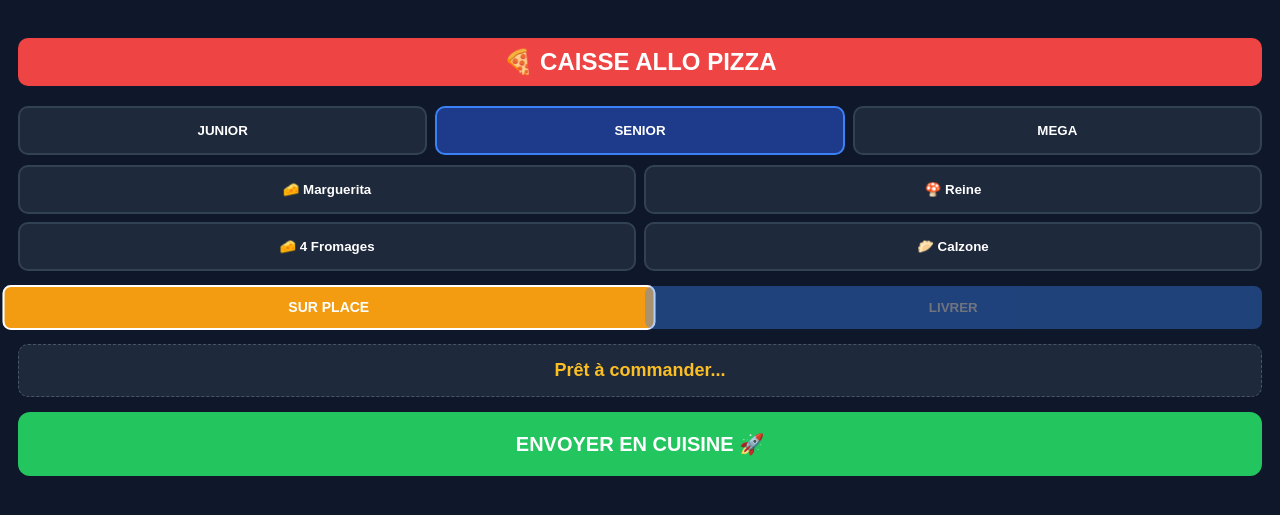
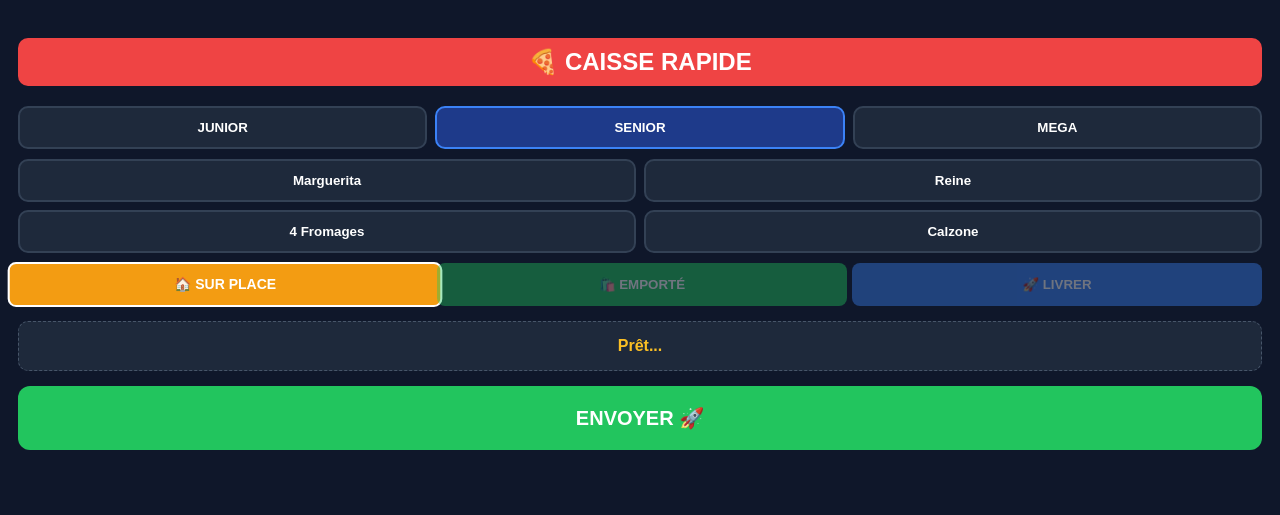
Before and after one commit to kamwagabriel/pizza-ia-pro, a Flask app: page /cashier in a window 1280 px wide. Shown: the top 515 px of the page. Run offline with Flask 3, Linux system fonts and the light colour scheme; some libraries are stand-ins or nearby versions.

Commit message:
Update cashier.html

```diff
--- a/templates/cashier.html
+++ b/templates/cashier.html
@@ -3,20 +3,21 @@
 <head>
     <meta charset="UTF-8">
     <meta name="viewport" content="width=device-width, initial-scale=1.0">
-    <title>🍕 CAISSE RAPIDE</title>
+    <title>🍕 CAISSE PIZZA IA</title>
     <script src="https://cdnjs.cloudflare.com/ajax/libs/socket.io/4.0.1/socket.io.js"></script>
     <style>
         body { font-family: sans-serif; background: #0f172a; color: white; padding: 10px; text-align: center; }
         .grid { display: grid; grid-template-columns: 1fr 1fr; gap: 8px; margin: 10px 0; }
-        .btn { background: #1e293b; border: 2px solid #334155; color: white; padding: 15px; border-radius: 10px; cursor: pointer; font-weight: bold; }
+        .btn { background: #1e293b; border: 2px solid #334155; color: white; padding: 12px; border-radius: 10px; cursor: pointer; font-weight: bold; }
         .btn.active { border-color: #3b82f6; background: #1e3a8a; }
         .btn-send { background: #22c55e; color: white; width: 100%; border: none; padding: 20px; border-radius: 12px; font-weight: bold; font-size: 20px; cursor: pointer; margin-top: 15px; }
-        .type-btn { padding: 12px; border-radius: 8px; border: none; color: white; font-weight: bold; opacity: 0.4; }
-        .type-btn.active { opacity: 1; border: 2px solid white; transform: scale(1.05); }
+        .type-grid { display: flex; gap: 5px; margin-bottom: 15px; }
+        .type-btn { flex: 1; padding: 12px; border: none; border-radius: 8px; color: white; font-weight: bold; opacity: 0.4; cursor: pointer; }
+        .type-btn.active { opacity: 1; transform: scale(1.05); border: 2px solid white; }
     </style>
 </head>
 <body>
-    <h2 style="background:#ef4444; padding:10px; border-radius:10px;">🍕 CAISSE ALLO PIZZA</h2>
+    <h2 style="background:#ef4444; padding:10px; border-radius:10px;">🍕 CAISSE RAPIDE</h2>
 
     <div class="grid" style="grid-template-columns: 1fr 1fr 1fr;">
         <button id="s-Junior" class="btn" onclick="setS('Junior', 0)">JUNIOR</button>
@@ -25,22 +26,23 @@
     </div>
 
     <div class="grid">
-        <button class="btn pz" id="p-Marguerita" onclick="setP('Marguerita', 8)">🧀 Marguerita</button>
-        <button class="btn pz" id="p-Reine" onclick="setP('Reine', 10)">🍄 Reine</button>
-        <button class="btn pz" id="p-4Fromages" onclick="setP('4 Fromages', 12)">🧀 4 Fromages</button>
-        <button class="btn pz" id="p-Calzone" onclick="setP('Calzone', 11)">🥟 Calzone</button>
+        <button class="btn pz" id="p-Marguerita" onclick="setP('Marguerita', 8)">Marguerita</button>
+        <button class="btn pz" id="p-Reine" onclick="setP('Reine', 10)">Reine</button>
+        <button class="btn pz" id="p-4Fromages" onclick="setP('4 Fromages', 12)">4 Fromages</button>
+        <button class="btn pz" id="p-Calzone" onclick="setP('Calzone', 11)">Calzone</button>
     </div>
 
-    <div style="display:flex; gap:5px; margin:15px 0;">
-        <button id="m-place" class="type-btn active" style="flex:1; background:#f39c12" onclick="setM('SUR PLACE','Table 5','N/A')">SUR PLACE</button>
-        <button id="m-livre" class="type-btn" style="flex:1; background:#3b82f6" onclick="setM('LIVRAISON','M. Durand','12 Rue de la Paix, Paris')">LIVRER</button>
+    <div class="type-grid">
+        <button id="m-place" class="type-btn active" style="background:#f39c12" onclick="setM('SUR PLACE','Table 5','N/A')">🏠 SUR PLACE</button>
+        <button id="m-emporte" class="type-btn" style="background:#22c55e" onclick="setM('EMPORTE','M. Martin','N/A')">🛍️ EMPORTÉ</button>
+        <button id="m-livre" class="type-btn" style="background:#3b82f6" onclick="setM('LIVRAISON','M. Durand','12 Rue de la Paix')">🚀 LIVRER</button>
     </div>
 
     <div style="background:#1e293b; padding:15px; border-radius:10px; border:1px dashed #475569;">
-        <div id="out" style="font-size:18px; color:#fbbf24; font-weight:bold;">Prêt à commander...</div>
+        <div id="out" style="font-size:16px; color:#fbbf24; font-weight:bold;">Prêt...</div>
     </div>
 
-    <button class="btn-send" onclick="send()">ENVOYER EN CUISINE 🚀</button>
+    <button class="btn-send" onclick="send()">ENVOYER 🚀</button>
 
 <script>
     const socket = io();
@@ -55,10 +57,8 @@
         document.getElementById('out').innerText = piz ? `${piz} (${sz}) : ${total}€` : "Choisissez une pizza";
         document.querySelectorAll('.btn').forEach(b=>b.classList.remove('active'));
         document.getElementById('s-'+sz).classList.add('active');
-        document.querySelectorAll('.pz').forEach(b=>b.classList.remove('selected'));
-        if(piz) document.getElementById('p-'+piz.replace(' ','')).style.borderColor="#22c55e";
         document.querySelectorAll('.type-btn').forEach(b=>b.classList.remove('active'));
-        document.getElementById(mode==='SUR PLACE'?'m-place':'m-livre').classList.add('active');
+        document.getElementById(mode==='SUR PLACE'?'m-place':mode==='EMPORTE'?'m-emporte':'m-livre').classList.add('active');
     }
 
     function send(){
@@ -67,7 +67,7 @@
             id:Date.now(), type:mode, nom:nom, tel:"0612345678",
             pizza:piz+" ("+sz+")", total:(baseP+addP).toFixed(2), adresse:adr
         });
-        alert("Envoyé !"); location.reload();
+        location.reload();
     }
 </script>
 </body>
```
